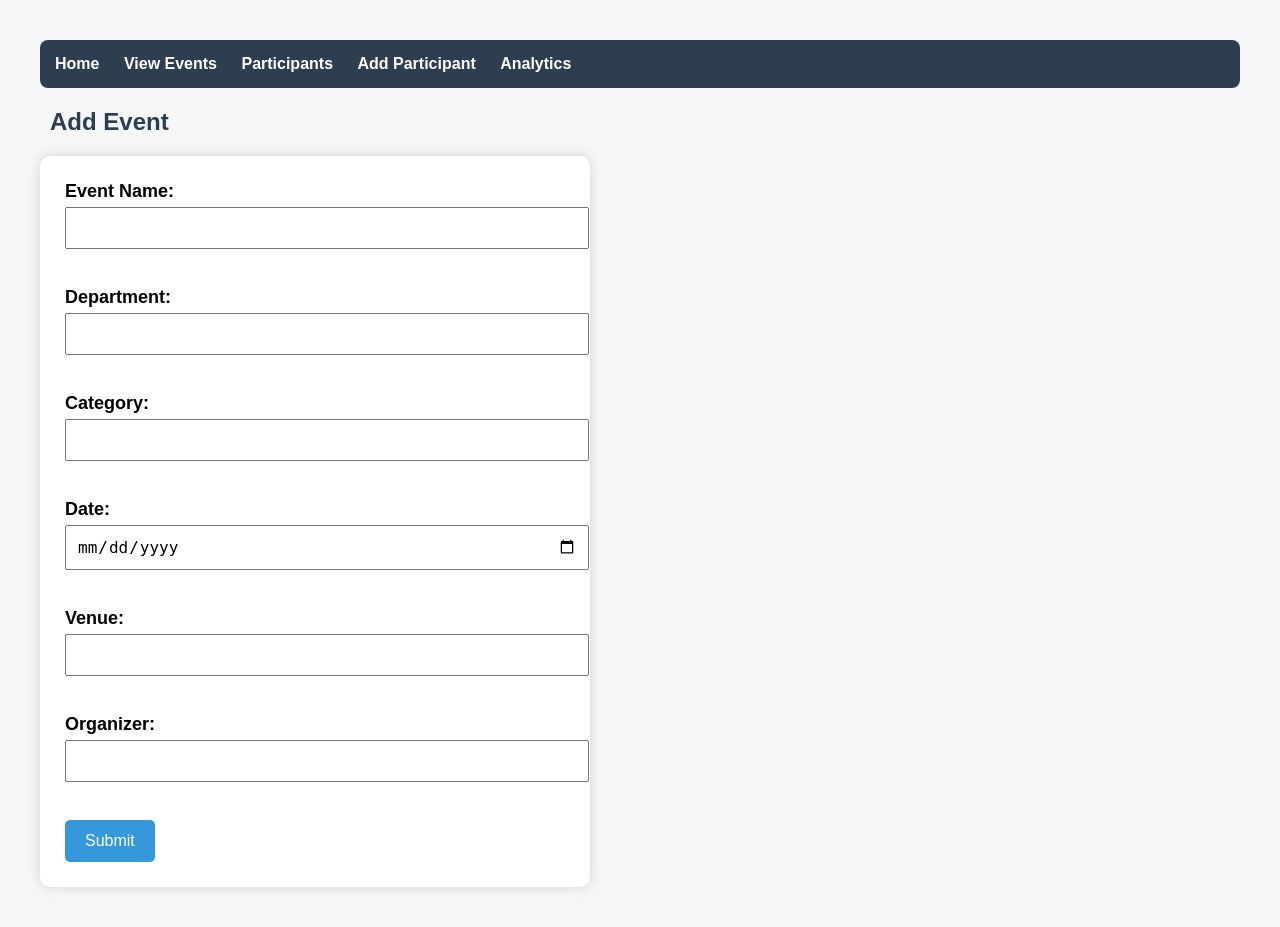
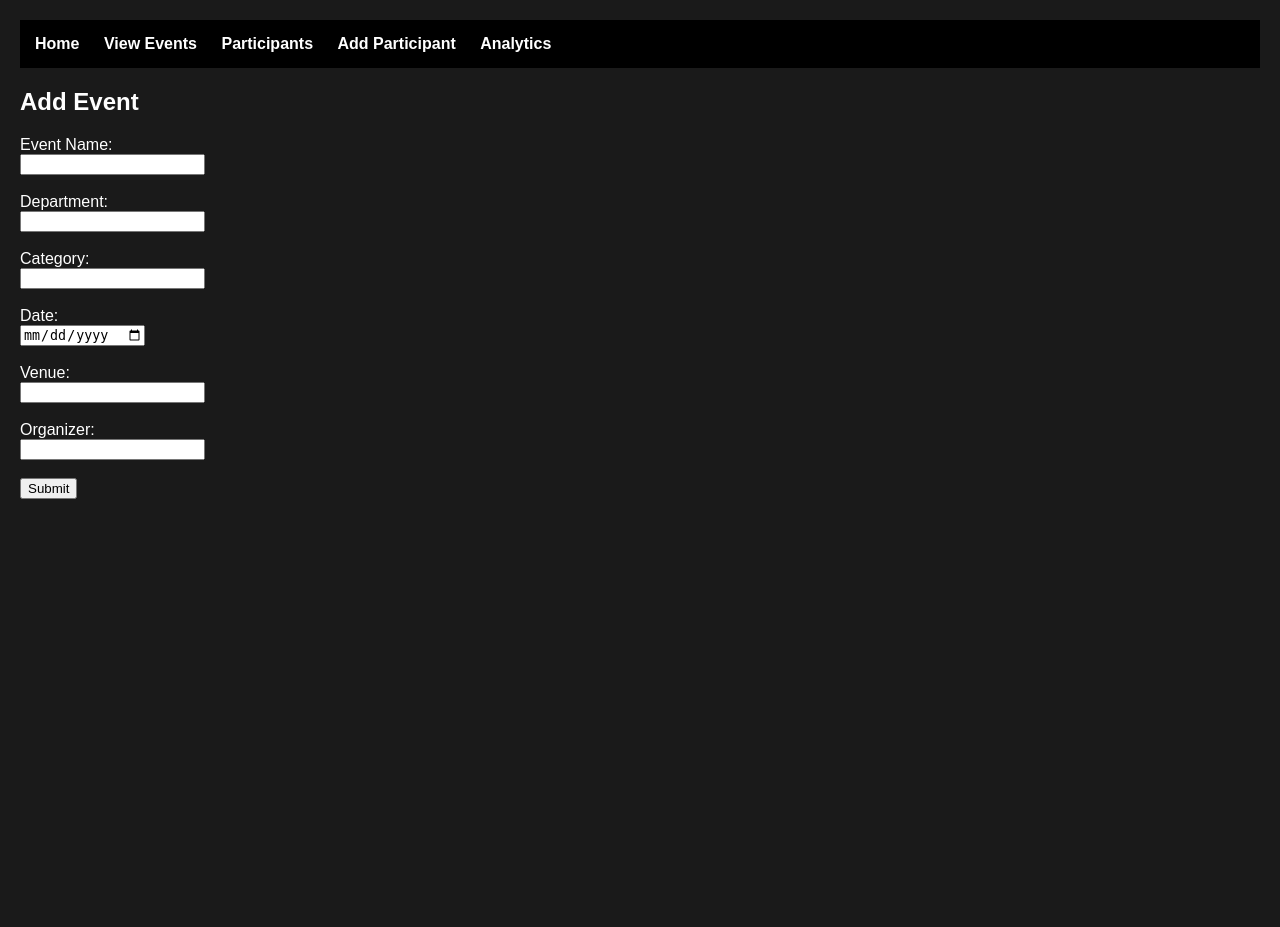
Before and after one commit to AkashSH0007/College-Event-Managament-system, a Flask app: page / in a window 1280 px wide. After the commit the page ends 499 px from the top, so only its background shows below. Run offline with Flask 3, Linux system fonts and the light colour scheme; some libraries are stand-ins or nearby versions.

Commit message:
Revamp CSS styles for dark theme and layout

```diff
--- a/static/style.css
+++ b/static/style.css
@@ -1,66 +1,25 @@
 body {
+    background-color: #1a1a1a;
+    color: white;
     font-family: Arial, sans-serif;
-background-color: #f4f6f8;
-margin: 40px;
-}
-
-h2 {
-color: #2c3e50;
-margin-left: 10px;
-}
-
-form {
-background-color: white;
-padding: 25px;
-width: 500px;
-border-radius: 10px;
-box-shadow: 0px 0px 12px lightgray;
-}
-
-label {
-font-size: 18px;
-font-weight: bold;
-}
-
-input {
-width: 100%;
-padding: 10px;
-margin-top: 5px;
-margin-bottom: 20px;
-font-size: 16px;
-}
-
-button {
-background-color: #3498db;
-color: white;
-padding: 12px 20px;
-border: none;
-font-size: 16px;
-border-radius: 5px;
-cursor: pointer;
-}
-
-button:hover {
-background-color: #2980b9;
+    margin: 20px;
 }
 
 .navbar {
-background-color: #2c3e50;
+    background-color: black;
     padding: 15px;
     margin-bottom: 20px;
-border-radius: 8px;
 }
 
 .navbar a {
     color: white;
     text-decoration: none;
     margin-right: 20px;
-font-size: 16px;
     font-weight: bold;
 }
 
 .navbar a:hover {
-color: #3498db;
+    color: #ff4d4d;
 }
 
 .card-container {
@@ -70,20 +29,25 @@ color: #3498db;
 }
 
 .card {
-    background: #f2d96b;
+    background-color: #8b0000;
     padding: 20px;
-    width: 200px;
+    width: 220px;
+    border-radius: 10px;
+    text-align: center;
     font-weight: bold;
-    border-radius: 8px;
+    box-shadow: 2px 2px 10px gray;
 }
 
 .chart-row {
     display: flex;
-    gap: 30px;
+    gap: 40px;
     margin-bottom: 30px;
 }
 
 canvas {
     width: 400px !important;
     height: 300px !important;
+    background-color: white;
+    border-radius: 10px;
+    padding: 10px;
 }
```
Lines whose indentation alone changed are shown as unchanged.
